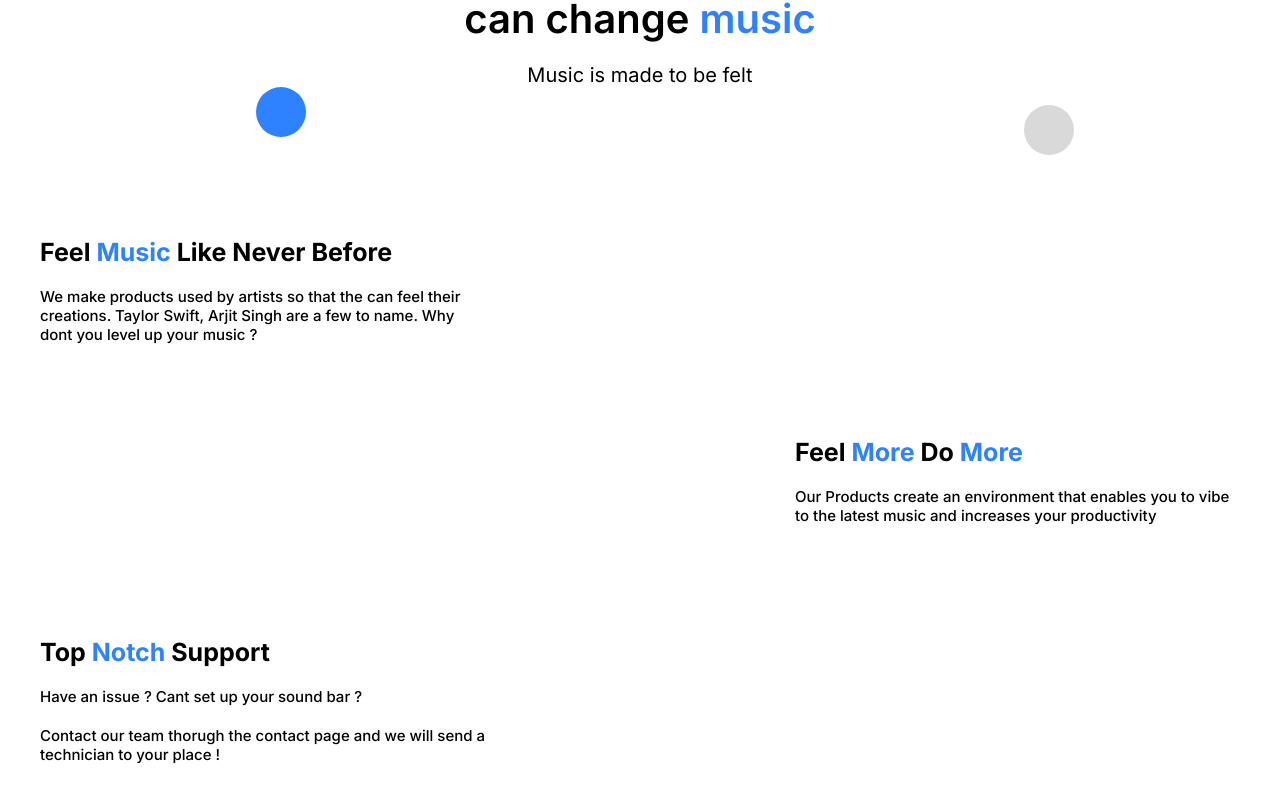
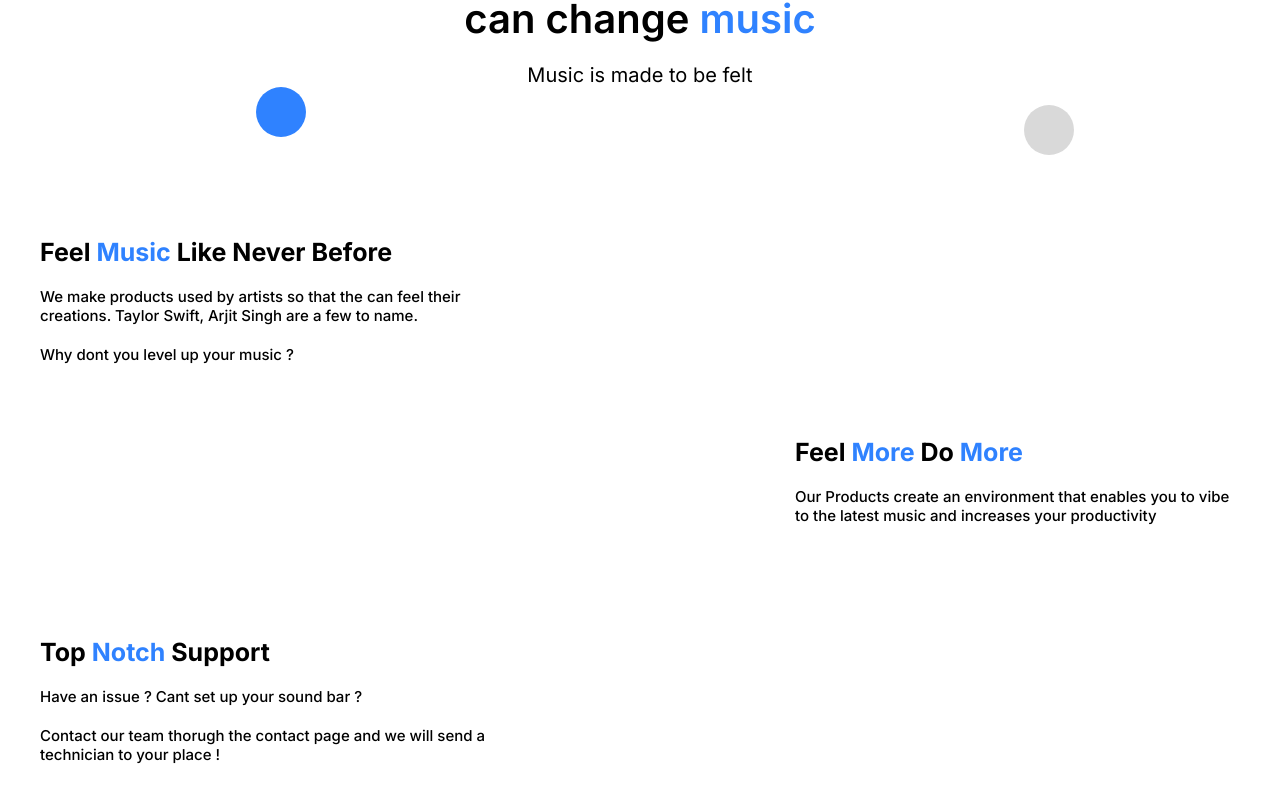
Before and after one commit to Tijil2111/w3btek-frontend, a Next.js app: page / in a window 1280 px wide. Shown: the part 895-1698 px from the top of the page. Built offline with nearby package versions, Linux system fonts and the light colour scheme.

Commit message:
UI Updated Features

```diff
--- a/pages/index.js
+++ b/pages/index.js
@@ -54,8 +54,10 @@ export default function Home() {
             </div>
             <div className={styles.featureDesc}>
               We make products used by artists so that the can feel their
-              creations. Taylor Swift, Arjit Singh are a few to name. Why dont
-              you level up your music ?
+              creations. Taylor Swift, Arjit Singh are a few to name.
+            </div>
+            <div className={styles.featureDesc}>
+              Why dont you level up your music ?
             </div>
           </div>
           <div className={styles.features1Div}>
```
